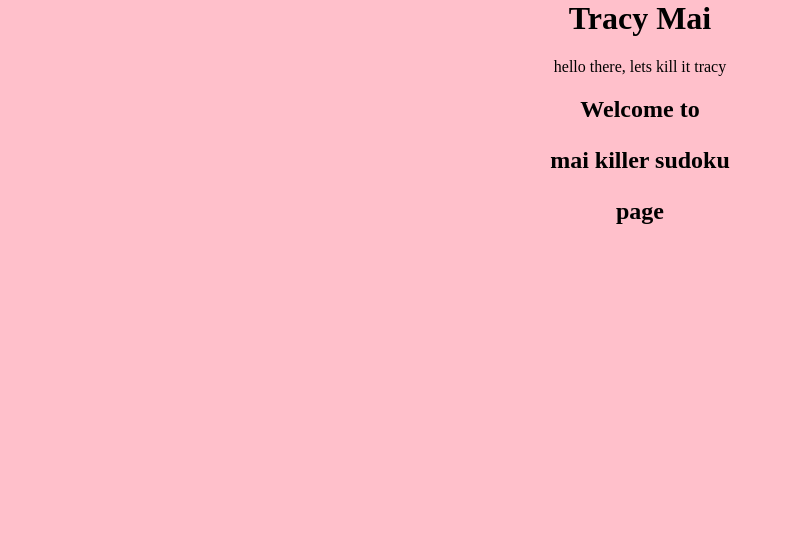
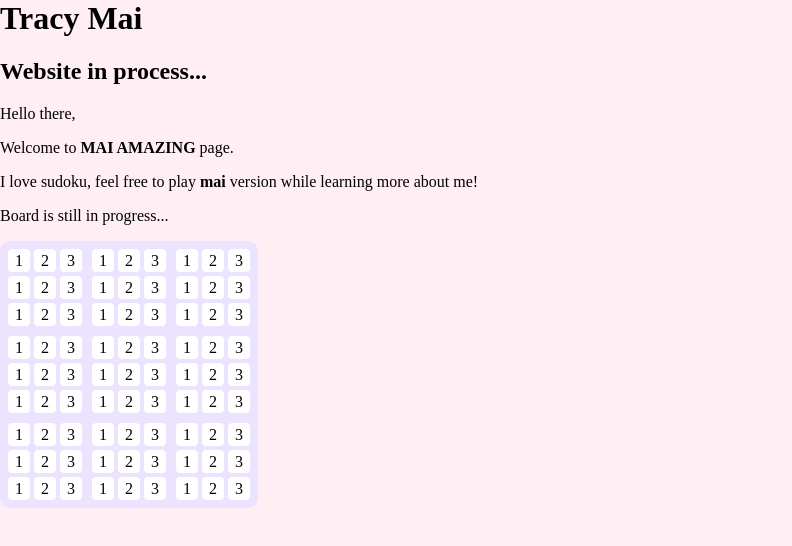
Before and after one commit to tracyymaii/mai-site, a plain HTML site: page index.html in a window 1280 px wide. Shown: the whole page, without its empty margins (0-792 px from the left). Drawn offline with Linux system fonts and the light colour scheme.

Commit message:
added sudoku board

```diff
--- a/index.html
+++ b/index.html
@@ -3,11 +3,198 @@
     <meta charset="UTF-8">
     <meta name="viewport" content="width=device-width, initial-scale=1.0">
     <title>Document</title>
-    <link rel ="stylesheet" href ="style.css">
+    <link rel="stylesheet" href="style.css">
 </head>
 <body>
-    <h1>Tracy Mai </h1>
-    <p>hello there, lets kill it tracy</p>
-    <h2> Welcome to <p></p><strong> mai killer sudoku </strong></p> page</h2>
+    <h1>Tracy Mai</h1>
+    <h2> Website in process...</h2>
+    <p> Hello there, </p>
+    <p> Welcome to <strong> MAI AMAZING </strong> page.</p>
+    <p> I love sudoku, feel free to play <strong>mai</strong> version while learning more about me!</p>
+
+
+    <div>
+        <p>Board is still in progress...</p>
+    <table id="encompassed">
+        <tr>
+            <td id = "nested">
+                <table id = "table 1">
+                    <tr>
+                        <td> 1 </td>
+                        <td> 2 </td>
+                        <td> 3 </td>
+                    </tr>
+                    <tr>
+                        <td> 1 </td>
+                        <td> 2 </td>
+                        <td> 3 </td>
+                    </tr>
+                    <tr>
+                        <td> 1 </td>
+                        <td> 2 </td>
+                        <td> 3 </td>
+                    </tr>
+                </table>
+            </td>
+            <td id = "nested">
+                <table id = "table 2">
+                    <tr>
+                        <td> 1 </td>
+                        <td> 2 </td>
+                        <td> 3 </td>
+                    </tr>
+                    <tr>
+                        <td> 1 </td>
+                        <td> 2 </td>
+                        <td> 3 </td>
+                    </tr>
+                    <tr>
+                        <td> 1 </td>
+                        <td> 2 </td>
+                        <td> 3 </td>
+                    </tr>
+                </table>
+            </td>
+            <td id = "nested">
+                <table id = "table 3">
+                    <tr>
+                        <td> 1 </td>
+                        <td> 2 </td>
+                        <td> 3 </td>
+                    </tr>
+                    <tr>
+                        <td> 1 </td>
+                        <td> 2 </td>
+                        <td> 3 </td>
+                    </tr>
+                    <tr>
+                        <td> 1 </td>
+                        <td> 2 </td>
+                        <td> 3 </td>
+                    </tr>
+                </table>
+            </td>
+        </tr>
+        <tr>
+            <td id = "nested">
+                <table id = "table 1">
+                    <tr>
+                        <td> 1 </td>
+                        <td> 2 </td>
+                        <td> 3 </td>
+                    </tr>
+                    <tr>
+                        <td> 1 </td>
+                        <td> 2 </td>
+                        <td> 3 </td>
+                    </tr>
+                    <tr>
+                        <td> 1 </td>
+                        <td> 2 </td>
+                        <td> 3 </td>
+                    </tr>
+                </table>
+            </td>
+            <td id = "nested">
+                <table id = "table 1">
+                    <tr>
+                        <td> 1 </td>
+                        <td> 2 </td>
+                        <td> 3 </td>
+                    </tr>
+                    <tr>
+                        <td> 1 </td>
+                        <td> 2 </td>
+                        <td> 3 </td>
+                    </tr>
+                    <tr>
+                        <td> 1 </td>
+                        <td> 2 </td>
+                        <td> 3 </td>
+                    </tr>
+                </table>
+            </td>
+            <td id = "nested">
+                <table id = "table 1">
+                    <tr>
+                        <td> 1 </td>
+                        <td> 2 </td>
+                        <td> 3 </td>
+                    </tr>
+                    <tr>
+                        <td> 1 </td>
+                        <td> 2 </td>
+                        <td> 3 </td>
+                    </tr>
+                    <tr>
+                        <td> 1 </td>
+                        <td> 2 </td>
+                        <td> 3 </td>
+                    </tr>
+                </table>
+            </td>
+        </tr>
+        <tr>
+            <td id = "nested">
+                <table id = "table 1">
+                    <tr>
+                        <td> 1 </td>
+                        <td> 2 </td>
+                        <td> 3 </td>
+                    </tr>
+                    <tr>
+                        <td> 1 </td>
+                        <td> 2 </td>
+                        <td> 3 </td>
+                    </tr>
+                    <tr>
+                        <td> 1 </td>
+                        <td> 2 </td>
+                        <td> 3 </td>
+                    </tr>
+                </table>
+            </td>
+            <td id = "nested">
+                <table id = "table 1">
+                    <tr>
+                        <td> 1 </td>
+                        <td> 2 </td>
+                        <td> 3 </td>
+                    </tr>
+                    <tr>
+                        <td> 1 </td>
+                        <td> 2 </td>
+                        <td> 3 </td>
+                    </tr>
+                    <tr>
+                        <td> 1 </td>
+                        <td> 2 </td>
+                        <td> 3 </td>
+                    </tr>
+                </table>
+            </td>
+            <td id = "nested">
+                <table id = "table 1">
+                    <tr>
+                        <td> 1 </td>
+                        <td> 2 </td>
+                        <td> 3 </td>
+                    </tr>
+                    <tr>
+                        <td> 1 </td>
+                        <td> 2 </td>
+                        <td> 3 </td>
+                    </tr>
+                    <tr>
+                        <td> 1 </td>
+                        <td> 2 </td>
+                        <td> 3 </td>
+                    </tr>
+                </table>
+            </td>
+        </tr>
+    </table>
+    </div>
+
 </body>
 </html>
--- a/style.css
+++ b/style.css
@@ -1,5 +1,23 @@
 body {
     margin: 0;
-    background: pink;
+    background: #ffeef3;
+    /*text-align: center;*/
+}
+
+#nested td {
+    background: white;
+    height: 25px;
+    width: 20px;
     text-align: center;
+    border: 1px solid #ece3ff;
+    border-radius: 5px;
+
 }
+
+#encompassed {
+    background: #ece3ff;
+    border: 2px solid #ece3ff;
+    border-radius: 10px;
+
+
+}
```
